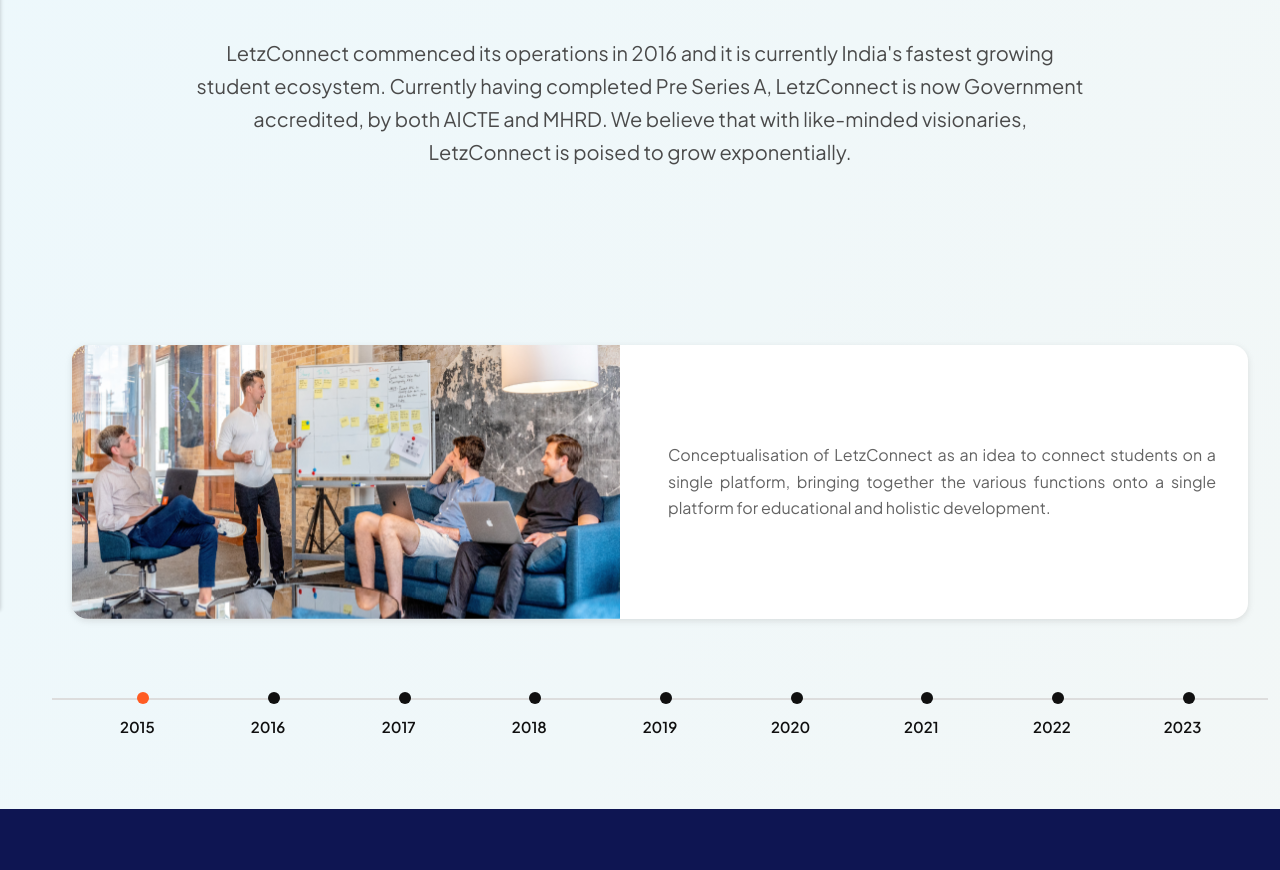
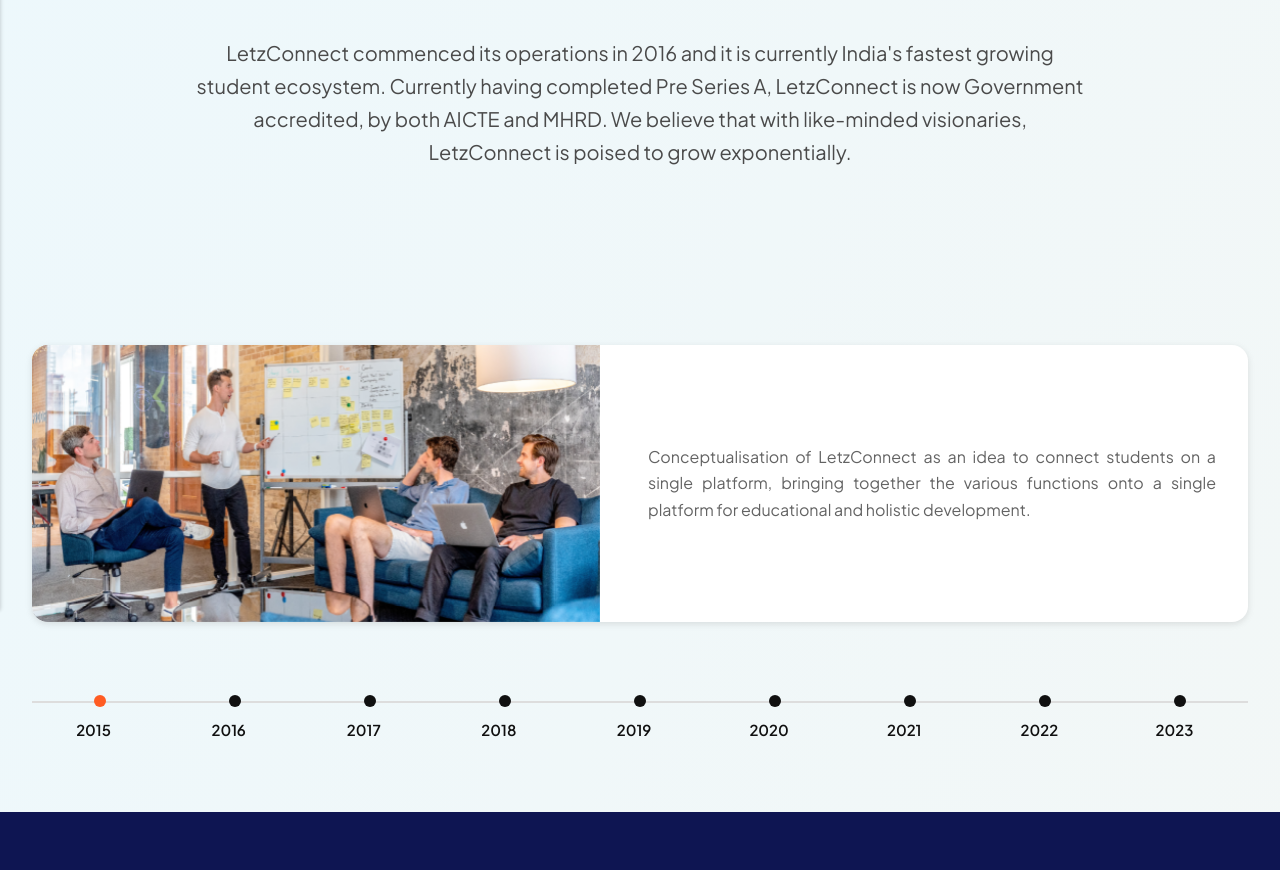
Before and after one commit to ponduraisingh/-letzconnect2, a plain HTML site: page investors.html in a window 1280 px wide. Shown: the part 189-1059 px from the top of the page. Drawn offline with nearby package versions, Linux system fonts and the light colour scheme.

Commit message:
Investors - ui fix

```diff
--- a/res/css/style.css
+++ b/res/css/style.css
@@ -501,6 +501,7 @@ h5 {font-size: 15px; line-height:1.5; letter-spacing: 0.5px;}
 p {font-size: 20px; line-height:1.5; }
 .copyright{flex-wrap:wrap;}
 .copyright p{margin:8px 0;}
+ul.slider{padding:0;}
 .slider__item {background: #FFFFFF; border-radius: 16px; width: 100%; box-shadow: 0px 2px 6px 0px rgba(136, 136, 136, 0.24); overflow: hidden; min-height: 124px;}
 .slider__item p {font-size: 16px; line-height: 1.65; color: #636363;}
 .slider__item ul {font-size: 16px; line-height: 1.65; color: #636363;}
@@ -508,7 +509,8 @@ p {font-size: 20px; line-height:1.5; }
 .slider__item .image {min-height: 124px;}
 .slider__text {padding: 24px 32px;}
 .slider__item {display: none}
-.base-timeline{list-style-type: none;counter-reset: number;position: relative;display: flex;z-index: 2;width:100%;justify-content: space-around;}
+.base-timeline{list-style-type: none;padding:0;counter-reset: number;position: relative;display: flex;z-index: 2;width:100%;justify-content: space-around;}
+.base-timeline li{margin-left:-12px}
 .base-timeline::before{content: '';width: 100%;border-top: 2px solid #DDDDDD;display: inline-block;position: absolute;top: 50%;z-index: -1}
 .base-timeline__item{position: relative; cursor:pointer; display: flex;justify-content: center; flex-direction: column;}
 .base-timeline__item::before{display: flex;justify-content: center;align-items: center;content:'';border-radius: 50%;width: 12px;height: 12px;background-color: #101010;color: white;transition: all 0.6s ease-in-out;}
```
